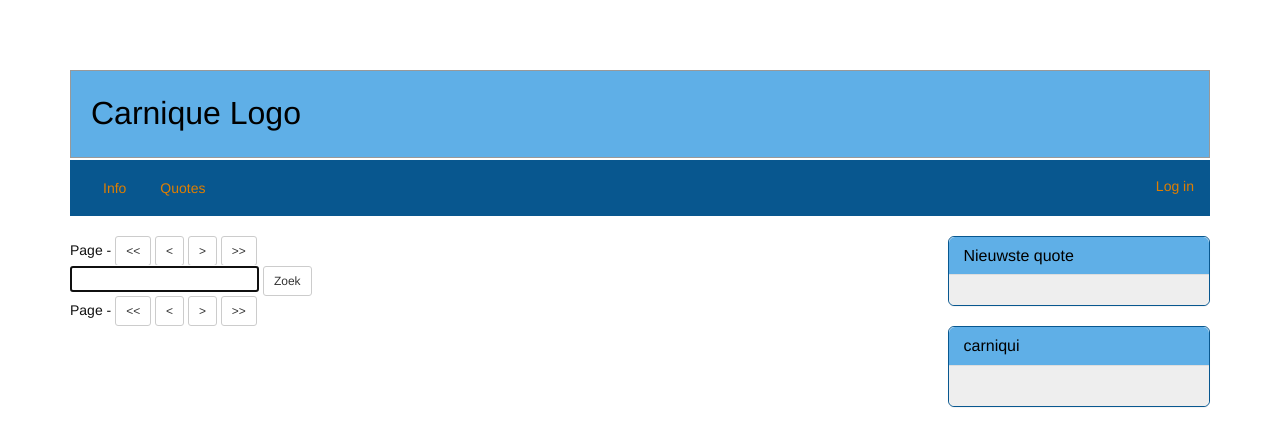
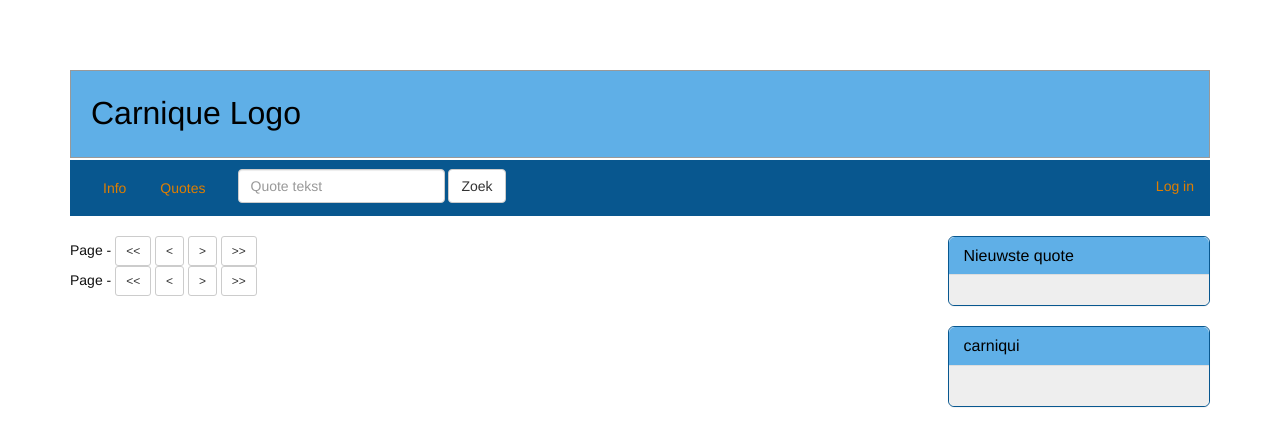
Before and after one commit to joostvunderink/carnique_site, a Django app: template carnique/templates/quote_page.html in a window 1280 px wide. Shown: the top 446 px of the page. Run offline with Django 3.2, Linux system fonts and the light colour scheme; the template is opened without the code that fills it, so the values that code supplies are empty; some libraries are stand-ins or nearby versions.

Commit message:
Quote search is now in the nav bar
Also fixed searching with “special” characters like & and spaces.

```diff
--- a/carnique/templates/base.html
+++ b/carnique/templates/base.html
@@ -41,6 +41,14 @@
           </li>
 
         </ul>
+
+        <form class="navbar-form navbar-left" role="search" action="/quotes/search/" method="POST">
+          {% csrf_token %}
+          <div class="form-group">
+            <input id="quote_search" name="quote_search" type="text" class="form-control" placeholder="Quote tekst">
+          </div>
+          <button id="quote_search" type="submit" class="btn btn-default">Zoek</button>
+        </form>
 
         <ul class="nav navbar-nav navbar-right">
           {% if user.is_authenticated %}
--- a/carnique/templates/quote_page.html
+++ b/carnique/templates/quote_page.html
@@ -5,10 +5,6 @@
 {% block contents %}
 
 {% include 'pager_bar.html' with pager_data=pager_data %}
-<div id="quote_search" class="quote_search">
-    <input id="quote_search" type="text" value="{{ search_term }}"></input>
-    <button class="btn btn-sm btn-default" id="quote_search">Zoek</button>
-</div>
 
 {% for q in quote_list %}
 {% include 'block_quote.html' with quote=q %}
@@ -20,24 +16,4 @@
 
 {% block footer %}
 <script src="/static/js/quote_vote.js"></script>
-<script language="javascript">
-function search() {
-    search_term = $("input#quote_search").val();
-    console.log(search_term);
-    window.location = "/quotes/?o=score&q=" + search_term;
-}
-$(document).ready(function() {
-    console.log("moo");
-    $("button#quote_search").click(function(e) {
-        search();
-    });
-    $("input#quote_search").keydown(function (e) {
-        if (e.keyCode == 13) {
-            search();
-        }
-    });
-    $("input#quote_search").focus();
-});
-
-</script>
 {% endblock %}
```
Also changed, not shown: carnique/quotes/urls.py (+4 -7 lines), carnique/quotes/views.py (+7 -2 lines).
